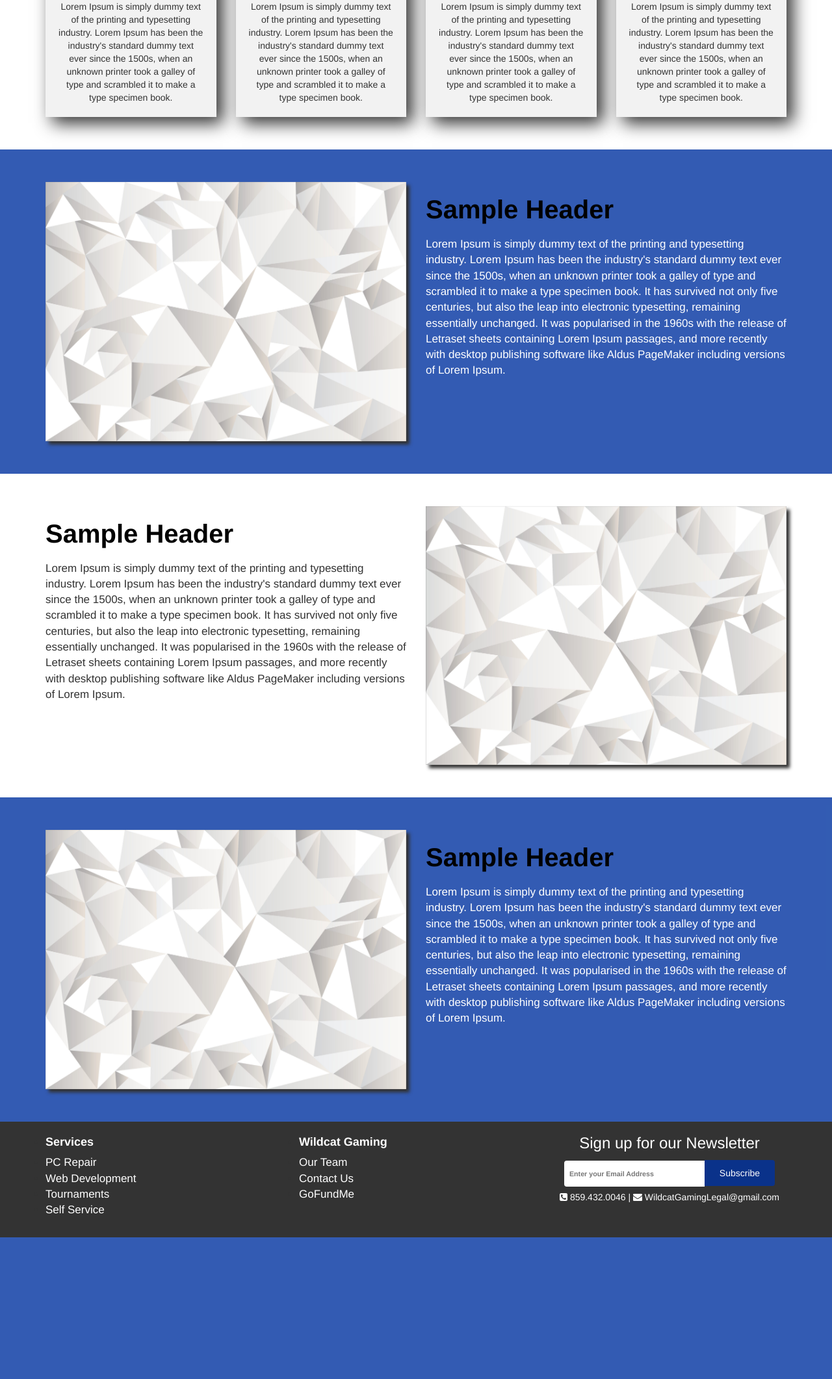
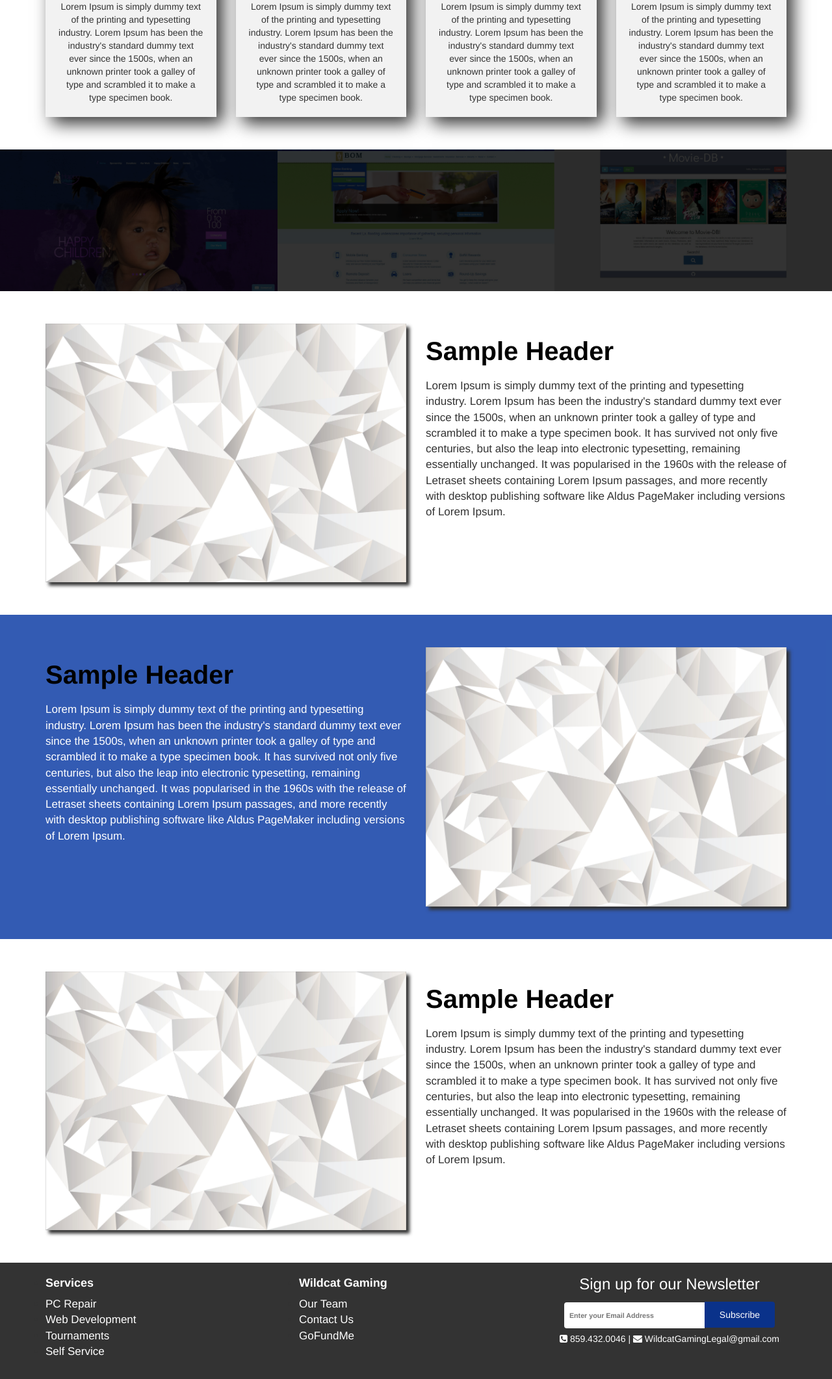
Before and after one commit to ParkerH96/Bode-Boyz, a PHP site: page /web-development.html in a window 1280 px wide. Shown: the part 286-2408 px from the top of the page at 65% size. Before the commit the page ends 2190 px from the top, so only its background shows below. Run offline with PHP 8.4, Linux system fonts and the light colour scheme; some libraries are stand-ins or nearby versions.

Commit message:
Started website dev page styling and layout

```diff
--- a/css/main.css
+++ b/css/main.css
@@ -1,7 +1,9 @@
 .main-content {
   display: none;
 }
-
+.full-width-styless {
+  width: 100%;
+}
 /* =================================================
                 NAVIGATION BAR STYLE
 ================================================== */
@@ -527,3 +529,18 @@ input[type=text]:focus, select:focus, textarea:focus {
   box-shadow: 10px 10px 25px #333;
   border-radius: 10px;
 }
+
+
+.website-picture-container .col-md-4 {
+    background-color: rgba(0, 0, 0, .8);
+    padding: 0;
+}
+.website-picture-container .col-md-4 img {
+    position: relative;
+    z-index: -1;
+    width: 100%;
+}
+.website-picture-container .col-md-4:hover img {
+    z-index: 1;
+    cursor: pointer;
+}
--- a/web-development.html
+++ b/web-development.html
@@ -87,6 +87,19 @@
           </div>
         </div>
       </div>
+      <div class="container-fluid website-picture-container">
+        <div class="row">
+          <div class="col-md-4">
+            <a href="http://hcdev.teamalphaservices.com"><img src="images/happy_children.JPG" alt="Happy Children Cover Photo" /></a>
+          </div>
+          <div class="col-md-4">
+            <a href="http://bofm.csidesignpro.com"><img src="images/bofm.JPG" alt="Bank of Montgomery Cover Photo" /></a>
+          </div>
+          <div class="col-md-4">
+            <a href="http://sweb.uky.edu/~paho224/movie-db/login.php"><img src="images/moviedb.JPG" alt="Movie DB Cover Photo"></a>
+          </div>
+        </div>
+      </div>
       <div class="full-width">
         <div class="container">
           <div class="row">
```
Also changed, not shown: images/bofm.jpg (added), images/happy_children.jpg (added), images/moviedb.jpg (added).
